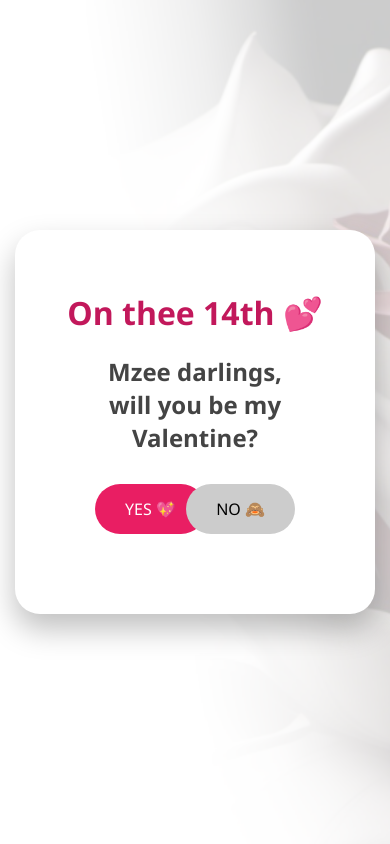
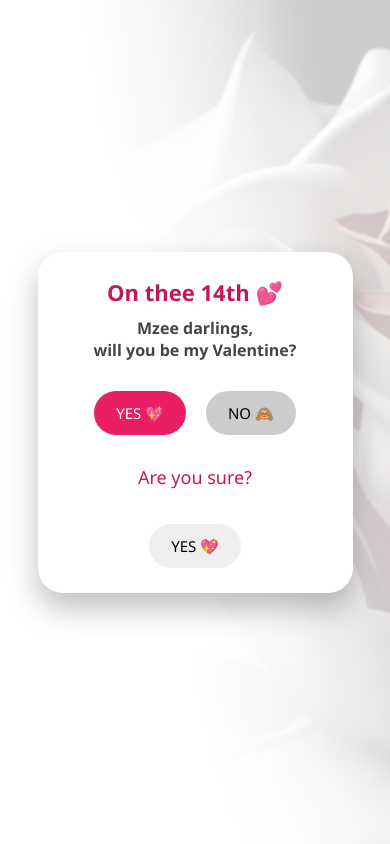
Before and after one commit to Njiiri-001/on-thee-14th, a plain HTML site: page index.html in a window 390 px wide. Drawn offline with Linux system fonts and the light colour scheme.

Commit message:
Update style.css

```diff
--- a/style.css
+++ b/style.css
@@ -1,10 +1,11 @@
 * {
   box-sizing: border-box;
   font-family: "Segoe UI", sans-serif;
+  margin: 0;
+  padding: 0;
 }
 
 body {
-  margin: 0;
   height: 100vh;
   background: url("bg.png") no-repeat center center/cover;
   overflow: hidden;
@@ -16,6 +17,7 @@ body {
   display: flex;
   justify-content: center;
   align-items: center;
+  padding: 20px;
 }
 
 .container {
@@ -25,22 +27,28 @@ body {
   text-align: center;
   box-shadow: 0 15px 30px rgba(0,0,0,0.25);
   width: 360px;
+  max-width: 90%;
   position: relative;
   z-index: 2;
 }
 
 h1 {
   color: #c2185b;
+  font-size: 28px;
+  margin-bottom: 10px;
 }
 
 h2 {
   color: #444;
+  font-size: 18px;
 }
 
 .buttons {
   margin-top: 30px;
-  position: relative;
-  height: 90px;
+  display: flex;
+  justify-content: center;
+  gap: 20px;
+  flex-wrap: wrap;
 }
 
 button {
@@ -49,18 +57,28 @@ button {
   border-radius: 30px;
   font-size: 16px;
   cursor: pointer;
-  position: absolute;
 }
 
 #yesBtn {
   background: #e91e63;
   color: white;
-  left: 40px;
 }
 
 #noBtn {
   background: #ccc;
-  right: 40px;
+  color: black;
+}
+
+#confirmBox {
+  display: flex;
+  flex-direction: column;
+  align-items: center;
+}
+
+.confirm-text {
+  font-size: 18px;
+  margin-bottom: 15px;
+  color: #c2185b;
 }
 
 #message {
@@ -73,7 +91,7 @@ button {
   display: none;
 }
 
-/* 💖 Heart animation */
+/* Hearts animation */
 .heart {
   position: absolute;
   bottom: -20px;
@@ -92,3 +110,23 @@ button {
     opacity: 0;
   }
 }
+
+/* Mobile tweaks */
+@media (max-width: 480px) {
+  .container {
+    padding: 25px;
+  }
+
+  h1 {
+    font-size: 22px;
+  }
+
+  h2 {
+    font-size: 16px;
+  }
+
+  button {
+    padding: 12px 22px;
+    font-size: 15px;
+  }
+}
```
